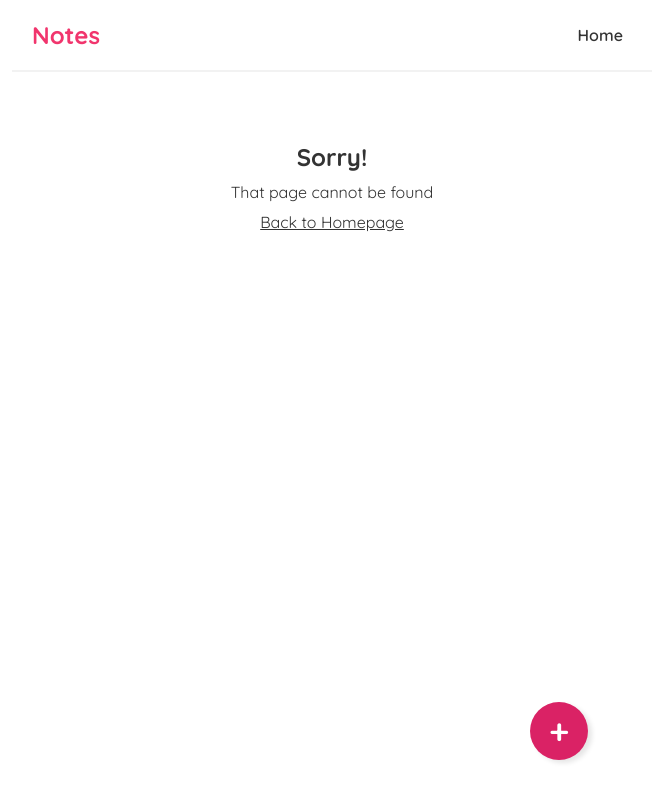
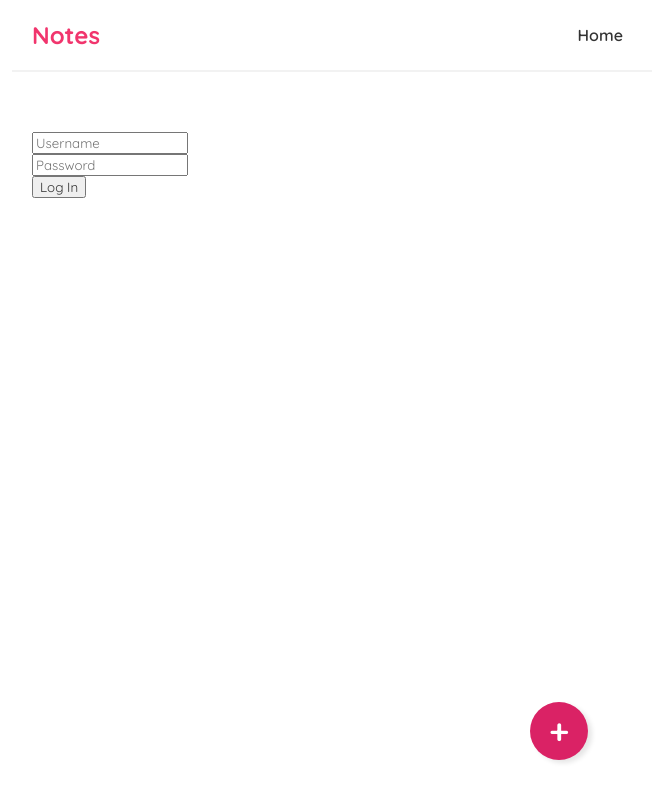
Before and after one commit to AlgunFede/note-react-app, a React (Create React App) app: page /login in a window 1280 px wide. Shown: the whole page, without its empty margins (308-962 px from the left). Built offline with nearby package versions, Linux system fonts and the light colour scheme.

Commit message:
Create Login page

```diff
--- a/package.json
+++ b/package.json
@@ -6,6 +6,7 @@
     "@testing-library/jest-dom": "^5.16.4",
     "@testing-library/react": "^13.1.1",
     "@testing-library/user-event": "^13.5.0",
+    "axios": "^1.1.2",
     "react": "^18.1.0",
     "react-dom": "^18.0.0",
     "react-router-dom": "^6.3.0",
--- a/src/App.js
+++ b/src/App.js
@@ -4,6 +4,7 @@ import { BrowserRouter as Router, Routes, Route} from 'react-router-dom';
 import Create from './Create';
 import BlogDetails from './BlogDetails';
 import NotFound from './NotFound';
+import LoginPage from './LoginPage'
 
 function App() {
   return (
@@ -12,6 +13,8 @@ function App() {
      <Navbar />
       <div className="content">
       <Routes>
+          <Route exact path='/login' element= {<LoginPage/>}>
+          </Route>
           <Route exact path="/" element= {<Home />}>
           </Route>
           <Route path="/create" element= {<Create/>}>
--- a/src/BlogList.js
+++ b/src/BlogList.js
@@ -1,21 +1,15 @@
 import { Link } from "react-router-dom";
-import { useNavigate } from "react-router-dom";
-import { useParams } from "react-router-dom";
-import useFetch from "./useFetch";
-
 
 const BlogList = (props) => {
 
     const posts = props.posts;
     const title = props.title;
-    const history = useNavigate();
 
     return (
         <div className="blog-list">
             <h2> { title } </h2>
             { posts.map( (post) => (
                 <div className="blog-preview" key={post.id}>
-
                     <Link to={`posts/${post.id}`}>
                         <h2> { post.title } </h2>
                         <p> Written by {post.userId} </p>
--- a/src/Home.js
+++ b/src/Home.js
@@ -1,5 +1,5 @@
 import BlogList from './BlogList';
-import useFetch from './useFetch'
+import useFetch from './useFetch';
 
 const Home = () => {
 
--- /dev/null
+++ b/src/LoginPage.js
@@ -0,0 +1,68 @@
+import { useParams } from "react-router-dom";
+import useFetch from "./useFetch";
+import { useNavigate } from "react-router-dom";
+import { useState } from "react";
+import loginService from './services/login'
+import login from "./services/login";
+
+// post /users/login to login user
+
+const LoginPage = () => {
+
+    const [username, setUsername] = useState('');
+    const [password, setPassword] = useState('');
+    const [user, setUser] = useState(null);
+    const [isPending, setIsPending] = useState(false);
+    const history = useNavigate();
+
+
+    const handleLogin =  async (e) => {
+
+        try {
+            e.preventDefault()
+            const user = await loginService.login({
+                email: username,
+                password
+            })
+            console.log(user)
+            setUser(user)
+            setPassword('')
+            setUsername('')
+
+        } catch(e) {
+            console.log(e)
+        }
+
+    }
+
+    return (
+        <div className="login-user">
+          <form onSubmit={handleLogin}>
+           <div>
+                <input
+                    type="text"
+                    value={username}
+                    name= 'username'
+                    placeholder="Username"
+                    onChange={(target) => { setUsername(target.value)}}
+                    />
+            </div>
+            <div>
+            <input
+                type="password"
+                value={password}
+                name= 'password'
+                placeholder="Password"
+                onChange={(target) => { setPassword(target.value)}}
+                />
+            </div>
+            <div>
+                <button>Log In</button>
+            </div>
+          </form>
+        </div>
+    )
+
+}
+
+export default LoginPage;
--- /dev/null
+++ b/src/services/login.js
@@ -0,0 +1,10 @@
+import axios from 'axios';
+
+const urlLogin = 'https://noteit.fly.dev/users/login'
+
+const login = async credentials => {
+    const { data } = await axios.post(urlLogin, credentials)
+    return data
+}
+
+export default { login }
```
Also changed, not shown: src/CommentSection.js (deleted, +0 -26 lines), 1 other file (tests, documents, lock files or other folders).
